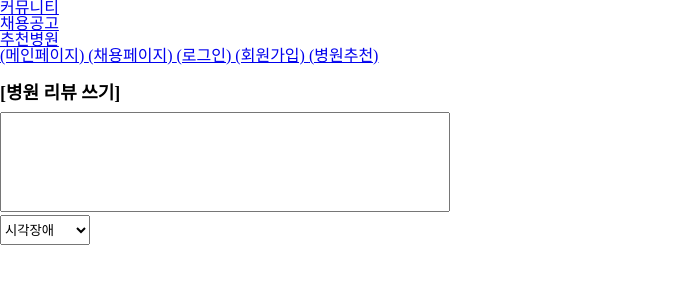
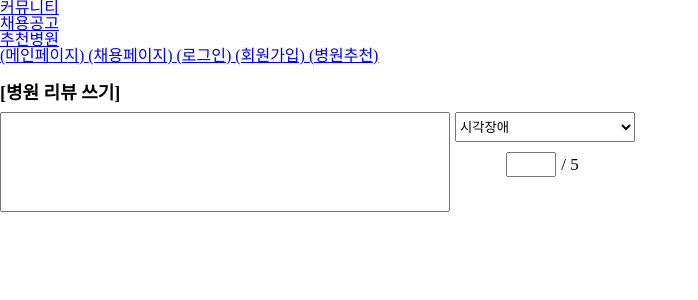
Before and after one commit to Solution-Challenge-Team/CoDI-FE, a React (Create React App) app: page /ReviewEditor in a window 1280 px wide. Shown: the top 300 px of the page, without its empty margins (0-698 px from the left). Built offline with nearby package versions, Linux system fonts and the light colour scheme.

Commit message:
Feat: 추천 병원 리뷰 별점 (#54)

```diff
--- a/src/pages/hospital/ReviewEditor.js
+++ b/src/pages/hospital/ReviewEditor.js
@@ -7,7 +7,7 @@ const ReviewEditor = () =>{
       </div>
       <div className="reviewInput">
         <textarea className="reviewTextarea"/>
-        <div className='reviewSymptom'>
+        <div className='reviewSymptomEval'>
           <select className="reviewsymptomSelect">
             <option value="visual">시각장애</option>
             <option value="hearing">청각장애</option>
@@ -17,6 +17,10 @@ const ReviewEditor = () =>{
             <option value="mental">정신장애</option>
             <option value="etc">기타</option>
           </select>
+          <div className='reviewEval'>
+            <input className='reviewEvalInput'/>
+            <span className='reviewEvalSpan'> / 5</span>
+          </div>
         </div>
       </div>
     </div>
--- a/src/pages/hospital/review.css
+++ b/src/pages/hospital/review.css
@@ -7,13 +7,38 @@
   font-weight: 600;
 }
 
+.reviewInput{
+  display: flex;
+}
+
 .reviewTextarea{
   width: 450px !important;
   height: 100px !important;
   resize: none;
 }
 
+.reviewSymptomEval{
+  margin-left: 5px;
+}
+
 .reviewsymptomSelect{
-  width: 90px;
+  width: 180px;
   height: 30px;
 }
+
+.reviewEval{
+  display: flex;
+  align-items: center;
+  justify-content: center;
+  margin: 10px 0;
+}
+
+.reviewEvalInput{
+  width: 50px;
+  height: 25px;
+}
+
+.reviewEvalSpan{
+  font-size: 17px;
+  margin: 0 5px;
+}
```
